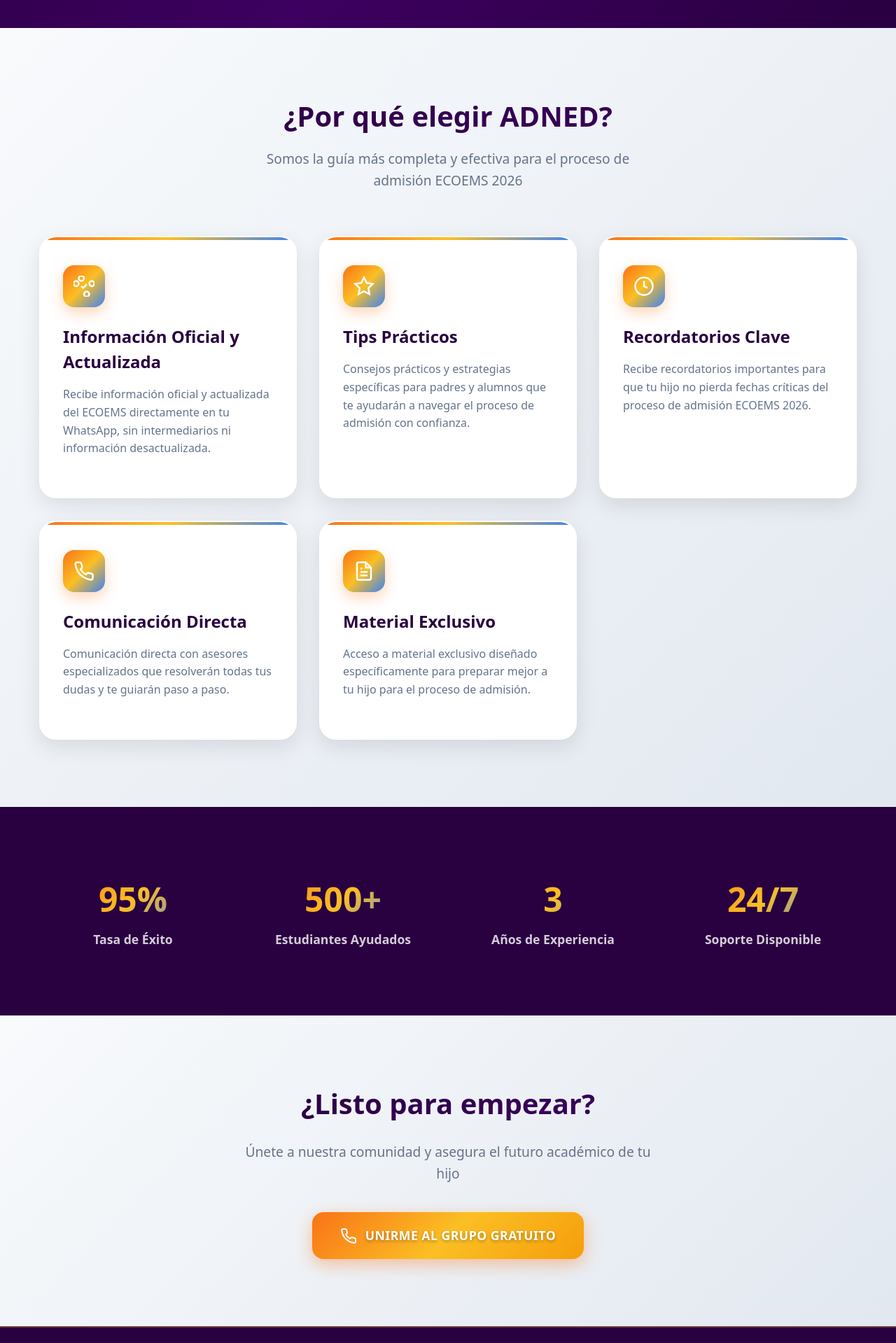
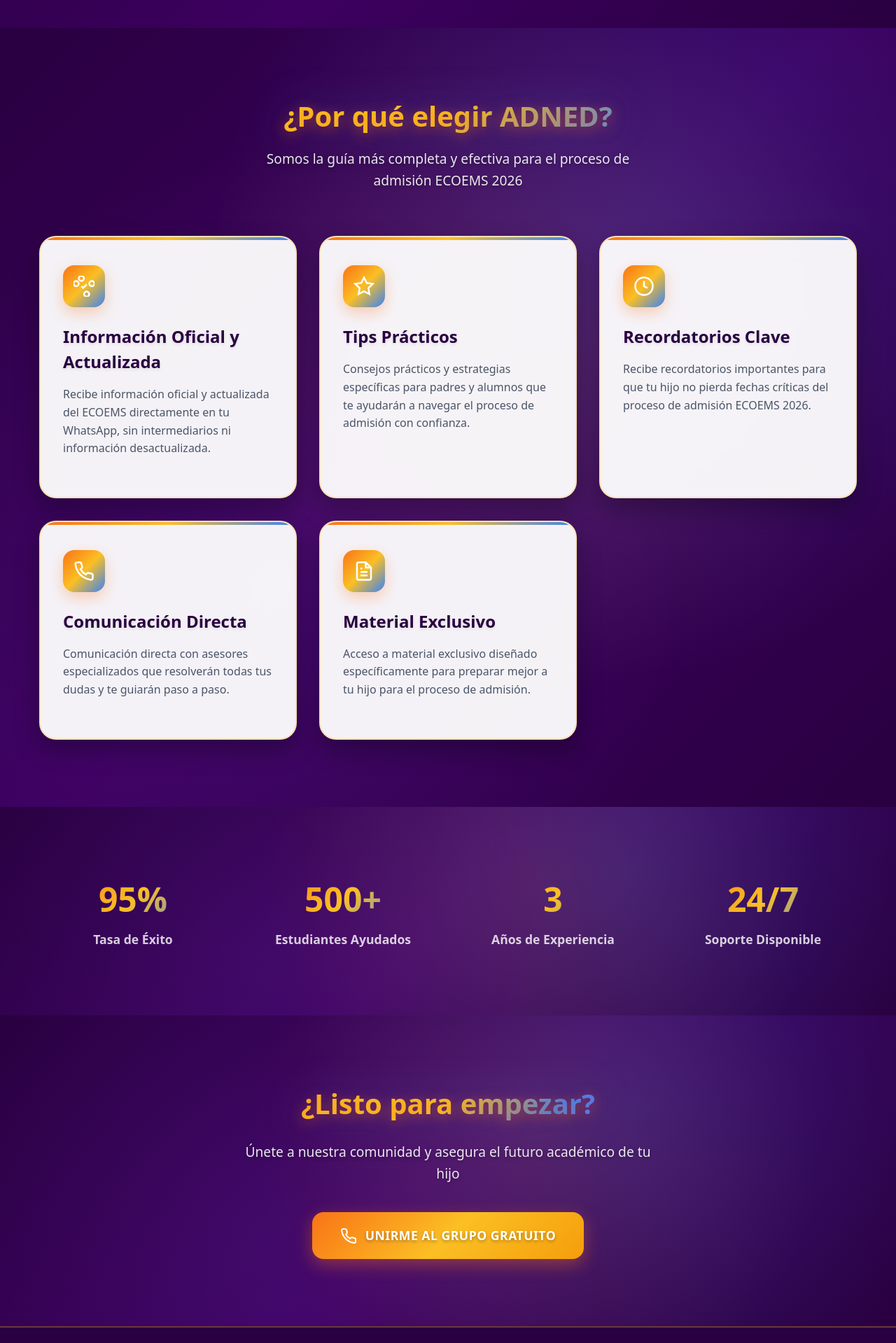
Before and after one commit to Azucelfesa/LandingPage, a SvelteKit app: page /beneficios in a window 1280 px wide. Shown: the part 440-2359 px from the top of the page at 70% size. Built offline with nearby package versions, Linux system fonts and the light colour scheme.

Commit message:
elimine archivos js

```diff
--- a/package.json
+++ b/package.json
@@ -4,7 +4,7 @@
 	"private": true,
 	"scripts": {
 		"build": "vite build",
-		"dev": "vite dev",
+		"dev": "tsx --tsconfig tsconfig.node.json node_modules/vite/bin/vite.js dev",
 		"preview": "vite preview",
 		"check": "svelte-kit sync && svelte-check --tsconfig ./tsconfig.json",
 		"check:watch": "svelte-kit sync && svelte-check --tsconfig ./tsconfig.json --watch"
@@ -15,6 +15,7 @@
 		"@sveltejs/vite-plugin-svelte": "^3.0.0",
 		"svelte": "^4.2.0",
 		"svelte-check": "^3.6.0",
+		"tsx": "^4.20.5",
 		"typescript": "^5.0.0",
 		"vite": "^5.0.3"
 	},
--- a/src/routes/+page.svelte
+++ b/src/routes/+page.svelte
@@ -19,13 +19,13 @@
 		add3DHoverEffect,
 		createBackgroundParticles,
 		createBackgroundParticlesForBenefits
-	} from '$lib/animations.js';
+	} from '$lib/animations';
 	// import {
 	// 	createRippleEffect,
 	// 	createMouseFollower,
 	// 	revealTextByWords,
 	// 	slideInFromDirection
-	// } from '$lib/advancedAnimations.js';
+	// } from '$lib/advancedAnimations';
 
 	let formData = {
 		parentName: '',
@@ -365,8 +365,8 @@
 	.hero {
 		background: linear-gradient(135deg, #290040 0%, #3d0060 50%, #290040 100%);
 		color: var(--bg-white);
-		padding: 1rem 0;
-		min-height: 50vh;
+		padding: 2rem 0 0 0;
+		min-height: 100vh;
 		display: flex;
 		align-items: center;
 		position: relative;
@@ -385,6 +385,18 @@
 					radial-gradient(circle at 40% 40%, rgba(249, 115, 22, 0.1) 0%, transparent 50%);
 		pointer-events: none;
 		animation: backgroundShift 8s ease-in-out infinite;
+	}
+
+	.hero::after {
+		content: '';
+		position: absolute;
+		bottom: 0;
+		left: 0;
+		right: 0;
+		height: 4rem;
+		background: linear-gradient(to bottom, transparent 0%, rgba(41, 0, 64, 0.8) 50%, rgba(41, 0, 64, 1) 100%);
+		pointer-events: none;
+		z-index: 1;
 	}
 
 	@keyframes backgroundShift {
@@ -407,7 +419,8 @@
 		margin: 0 auto;
 		text-align: center;
 		position: relative;
-		z-index: 1;
+		z-index: 2;
+		padding-bottom: 2rem;
 	}
 
 	.hero-title {
@@ -462,6 +475,7 @@
 		display: block;
 		visibility: visible;
 		animation: formGlow 4s ease-in-out infinite;
+		z-index: 3;
 	}
 
 	@keyframes formGlow {
@@ -702,9 +716,10 @@
 	/* Sección de Beneficios */
 	.benefits-section {
 		background: linear-gradient(135deg, #290040 0%, #3d0060 50%, #290040 100%);
-		padding: 4rem 0;
+		padding: 0;
 		position: relative;
 		overflow: hidden;
+		margin-top: -2rem;
 	}
 
 	.benefits-section::before {
@@ -726,7 +741,7 @@
 	.container {
 		max-width: 1200px;
 		margin: 0 auto;
-		padding: 0 1rem;
+		padding: 6rem 1rem 4rem 1rem;
 		position: relative;
 		z-index: 2;
 	}
--- a/src/routes/beneficios/+page.svelte
+++ b/src/routes/beneficios/+page.svelte
@@ -1,6 +1,6 @@
 <script>
 	import { onMount } from 'svelte';
-	import { spectacularHeroAnimation, slideInFromDirection, textGlowAnimation, add3DHoverEffect } from '$lib/animations.js';
+	import { spectacularHeroAnimation, slideInFromDirection, textGlowAnimation, add3DHoverEffect } from '$lib/animations';
 
 	let heroTitle, heroSubtitle, benefitsGrid, ctaSection;
 
@@ -266,12 +266,46 @@
 		max-width: 1200px;
 		margin: 0 auto;
 		padding: 0 1rem;
+		position: relative;
+		z-index: 2;
 	}
 
 	/* Benefits Section */
 	.benefits-section {
 		padding: 6rem 0;
-		background: linear-gradient(135deg, #f8fafc 0%, #e2e8f0 100%);
+		background: linear-gradient(135deg, #290040 0%, #3d0060 50%, #290040 100%);
+		position: relative;
+		overflow: hidden;
+	}
+
+	.benefits-section::before {
+		content: '';
+		position: absolute;
+		top: 0;
+		left: 0;
+		right: 0;
+		bottom: 0;
+		background: radial-gradient(circle at 20% 80%, rgba(139, 92, 246, 0.15) 0%, transparent 50%),
+					radial-gradient(circle at 80% 20%, rgba(59, 130, 246, 0.15) 0%, transparent 50%),
+					radial-gradient(circle at 40% 40%, rgba(249, 115, 22, 0.1) 0%, transparent 50%);
+		pointer-events: none;
+		z-index: 1;
+		animation: backgroundShift 8s ease-in-out infinite;
+	}
+
+	@keyframes backgroundShift {
+		0%, 100% {
+			background:
+				radial-gradient(circle at 20% 80%, rgba(139, 92, 246, 0.15) 0%, transparent 50%),
+				radial-gradient(circle at 80% 20%, rgba(59, 130, 246, 0.15) 0%, transparent 50%),
+				radial-gradient(circle at 40% 40%, rgba(249, 115, 22, 0.1) 0%, transparent 50%);
+		}
+		50% {
+			background:
+				radial-gradient(circle at 30% 70%, rgba(139, 92, 246, 0.1) 0%, transparent 50%),
+				radial-gradient(circle at 70% 30%, rgba(59, 130, 246, 0.2) 0%, transparent 50%),
+				radial-gradient(circle at 60% 40%, rgba(249, 115, 22, 0.15) 0%, transparent 50%);
+		}
 	}
 
 	.section-header {
@@ -282,20 +316,23 @@
 	.section-title {
 		font-size: 2.5rem;
 		font-weight: 800;
-		color: #290040;
+		color: #ffffff;
 		margin-bottom: 1rem;
-		background: linear-gradient(135deg, #290040 0%, #3d0060 100%);
+		background: linear-gradient(135deg, #f97316 0%, #fbbf24 25%, #fbbf24 50%, #3b82f6 75%, #8b5cf6 100%);
 		-webkit-background-clip: text;
 		-webkit-text-fill-color: transparent;
 		background-clip: text;
+		text-shadow: 0 4px 20px rgba(249, 115, 22, 0.5);
+		filter: drop-shadow(0 0 30px rgba(59, 130, 246, 0.3));
 	}
 
 	.section-subtitle {
 		font-size: 1.2rem;
-		color: #64748b;
+		color: rgba(255, 255, 255, 0.9);
 		max-width: 600px;
 		margin: 0 auto;
 		line-height: 1.6;
+		text-shadow: 0 2px 4px rgba(0, 0, 0, 0.3);
 	}
 
 	.benefits-grid {
@@ -306,12 +343,13 @@
 	}
 
 	.benefit-card {
-		background: white;
+		background: rgba(255, 255, 255, 0.95);
+		backdrop-filter: blur(20px);
 		padding: 2.5rem 2rem;
 		border-radius: 1.5rem;
-		box-shadow: 0 10px 30px rgba(0, 0, 0, 0.1);
+		box-shadow: 0 15px 35px rgba(0, 0, 0, 0.3);
 		transition: all 0.3s ease;
-		border: 2px solid transparent;
+		border: 2px solid rgba(251, 191, 36, 0.3);
 		position: relative;
 		overflow: hidden;
 	}
@@ -328,8 +366,9 @@
 
 	.benefit-card:hover {
 		transform: translateY(-10px);
-		box-shadow: 0 20px 40px rgba(0, 0, 0, 0.15);
-		border-color: rgba(249, 115, 22, 0.3);
+		box-shadow: 0 25px 50px rgba(0, 0, 0, 0.4);
+		border-color: rgba(251, 191, 36, 0.6);
+		background: rgba(255, 255, 255, 1);
 	}
 
 	.benefit-icon {
@@ -355,19 +394,37 @@
 		font-weight: 700;
 		color: #290040;
 		margin-bottom: 1rem;
+		text-shadow: 0 2px 4px rgba(0, 0, 0, 0.1);
 	}
 
 	.benefit-description {
-		color: #64748b;
+		color: #4a5568;
 		line-height: 1.6;
 		font-size: 1rem;
 	}
 
 	/* Stats Section */
 	.stats-section {
-		background: #290040;
+		background: linear-gradient(135deg, #290040 0%, #3d0060 50%, #290040 100%);
 		padding: 4rem 0;
 		color: white;
+		position: relative;
+		overflow: hidden;
+	}
+
+	.stats-section::before {
+		content: '';
+		position: absolute;
+		top: 0;
+		left: 0;
+		right: 0;
+		bottom: 0;
+		background: radial-gradient(circle at 20% 80%, rgba(139, 92, 246, 0.15) 0%, transparent 50%),
+					radial-gradient(circle at 80% 20%, rgba(59, 130, 246, 0.15) 0%, transparent 50%),
+					radial-gradient(circle at 40% 40%, rgba(249, 115, 22, 0.1) 0%, transparent 50%);
+		pointer-events: none;
+		z-index: 1;
+		animation: backgroundShift 8s ease-in-out infinite;
 	}
 
 	.stats-grid {
@@ -375,6 +432,8 @@
 		grid-template-columns: repeat(auto-fit, minmax(200px, 1fr));
 		gap: 2rem;
 		text-align: center;
+		position: relative;
+		z-index: 2;
 	}
 
 	.stat-item {
@@ -399,32 +458,54 @@
 
 	/* CTA Section */
 	.cta-section {
-		background: linear-gradient(135deg, #f8fafc 0%, #e2e8f0 100%);
+		background: linear-gradient(135deg, #290040 0%, #3d0060 50%, #290040 100%);
 		padding: 6rem 0;
 		text-align: center;
+		position: relative;
+		overflow: hidden;
+	}
+
+	.cta-section::before {
+		content: '';
+		position: absolute;
+		top: 0;
+		left: 0;
+		right: 0;
+		bottom: 0;
+		background: radial-gradient(circle at 20% 80%, rgba(139, 92, 246, 0.15) 0%, transparent 50%),
+					radial-gradient(circle at 80% 20%, rgba(59, 130, 246, 0.15) 0%, transparent 50%),
+					radial-gradient(circle at 40% 40%, rgba(249, 115, 22, 0.1) 0%, transparent 50%);
+		pointer-events: none;
+		z-index: 1;
+		animation: backgroundShift 8s ease-in-out infinite;
 	}
 
 	.cta-content {
 		max-width: 600px;
 		margin: 0 auto;
+		position: relative;
+		z-index: 2;
 	}
 
 	.cta-title {
 		font-size: 2.5rem;
 		font-weight: 800;
-		color: #290040;
+		color: #ffffff;
 		margin-bottom: 1.5rem;
-		background: linear-gradient(135deg, #290040 0%, #3d0060 100%);
+		background: linear-gradient(135deg, #f97316 0%, #fbbf24 25%, #fbbf24 50%, #3b82f6 75%, #8b5cf6 100%);
 		-webkit-background-clip: text;
 		-webkit-text-fill-color: transparent;
 		background-clip: text;
+		text-shadow: 0 4px 20px rgba(249, 115, 22, 0.5);
+		filter: drop-shadow(0 0 30px rgba(59, 130, 246, 0.3));
 	}
 
 	.cta-description {
 		font-size: 1.2rem;
-		color: #64748b;
+		color: rgba(255, 255, 255, 0.9);
 		margin-bottom: 2.5rem;
 		line-height: 1.6;
+		text-shadow: 0 2px 4px rgba(0, 0, 0, 0.3);
 	}
 
 	.cta-button {
--- a/svelte.config.js
+++ b/svelte.config.ts
@@ -1,7 +1,9 @@
 import adapter from '@sveltejs/adapter-auto';
+import { vitePreprocess } from '@sveltejs/vite-plugin-svelte';
 
 /** @type {import('@sveltejs/kit').Config} */
 const config = {
+	preprocess: vitePreprocess(),
 	kit: {
 		adapter: adapter()
 	}
```
Also changed, not shown: src/lib/advancedAnimations.ts (renamed from src/lib/advancedAnimations.js, +47 -21 lines), src/lib/animations.ts (renamed from src/lib/animations.js, +42 -28 lines), tsconfig.node.json (added, +16 -0 lines), 1 other file (tests, documents, lock files or other folders).
